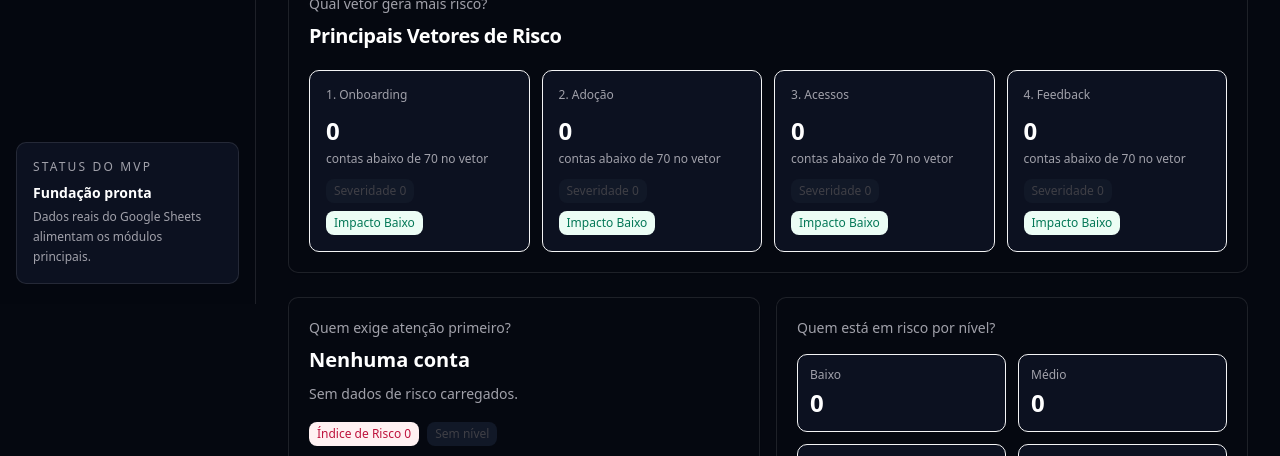
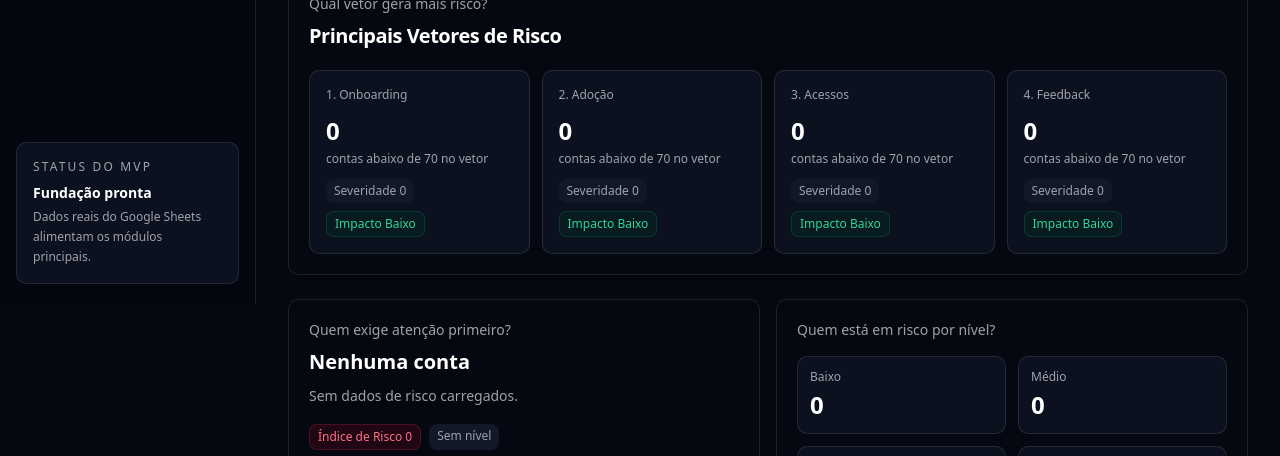
Before and after one commit to KarlaVieira-Dev/kv-partners-mvp, a Next.js app: page /risk-center in a window 1280 px wide. Shown: the part 496-952 px from the top of the page. Built offline with nearby package versions, Linux system fonts and the light colour scheme; no server answers.

Commit message:
fix: dark theme no risk-center

```diff
--- a/components/dashboard/risk-center.tsx
+++ b/components/dashboard/risk-center.tsx
@@ -39,30 +39,30 @@ const riskColor = (level: string) => {
   const normalizedLevel = normalize(level);
 
   if (normalizedLevel.includes("crit")) {
-    return "bg-red-50 text-red-700";
+    return "bg-red-950/40 text-red-400 border border-red-500/20";
   }
 
   if (normalizedLevel.includes("alto")) {
-    return "bg-rose-50 text-rose-700";
+    return "bg-rose-950/40 text-rose-400 border border-rose-500/20";
   }
 
   if (normalizedLevel.includes("medio") || normalizedLevel.includes("médio")) {
-    return "bg-amber-50 text-amber-700";
+    return "bg-amber-950/40 text-amber-400 border border-amber-500/20";
   }
 
-  return "bg-emerald-50 text-emerald-700";
+  return "bg-emerald-950/40 text-emerald-400 border border-emerald-500/20";
 };
 
 const scoreColor = (score: number) => {
   if (score >= 80) {
-    return "bg-emerald-50 text-emerald-700";
+    return "bg-emerald-950/40 text-emerald-400 border border-emerald-500/20";
   }
 
   if (score >= 60) {
-    return "bg-amber-50 text-amber-700";
+    return "bg-amber-950/40 text-amber-400 border border-amber-500/20";
   }
 
-  return "bg-rose-50 text-rose-700";
+  return "bg-rose-950/40 text-rose-400 border border-rose-500/20";
 };
 
 export function RiskCenter() {
@@ -250,7 +250,7 @@ export function RiskCenter() {
         <div className="mt-5 grid gap-3 md:grid-cols-4">
           {riskVectors.map((vector, index) => (
             <article
-              className="rounded-lg border border-zinc-100 bg-[#0c1120] p-4"
+              className="rounded-lg border border-white/10 bg-[#0c1120] p-4"
               key={vector.label}
             >
               <p className="text-xs font-medium text-zinc-400">
@@ -263,7 +263,7 @@ export function RiskCenter() {
                 contas abaixo de 70 no vetor
               </p>
               <div className="mt-3 flex flex-wrap gap-2">
-                <span className="rounded-md bg-[#111827] px-2 py-1 text-xs font-medium text-zinc-700">
+                <span className="rounded-md bg-[#111827] px-2 py-1 text-xs font-medium text-zinc-400">
                   Severidade {vector.severity}
                 </span>
                 <span
@@ -292,10 +292,10 @@ export function RiskCenter() {
             {priorityAccount?.mainReason ?? "Sem dados de risco carregados."}
           </p>
           <div className="mt-4 flex flex-wrap gap-2">
-            <span className="rounded-md bg-rose-50 px-2 py-1 text-xs font-medium text-rose-700">
+            <span className="rounded-md bg-rose-950/40 px-2 py-1 text-xs font-medium text-rose-400 border border-rose-500/20">
               Índice de Risco {priorityAccount?.riskScore ?? 0}
             </span>
-            <span className="rounded-md bg-[#111827] px-2 py-1 text-xs font-medium text-zinc-700">
+            <span className="rounded-md bg-[#111827] px-2 py-1 text-xs font-medium text-zinc-400">
               {priorityAccount?.riskLevel ?? "Sem nível"}
             </span>
           </div>
@@ -307,7 +307,7 @@ export function RiskCenter() {
           </p>
           <div className="mt-4 grid grid-cols-2 gap-3">
             {riskDistribution.map((item) => (
-              <div className="rounded-lg border border-zinc-100 bg-[#0c1120] p-3" key={item.label}>
+              <div className="rounded-lg border border-white/10 bg-[#0c1120] p-3" key={item.label}>
                 <p className="text-xs text-zinc-400">{item.label}</p>
                 <p className="mt-1 text-2xl font-semibold text-white">
                   {item.value}
@@ -378,7 +378,7 @@ export function RiskCenter() {
           {
             header: "Índice de Risco",
             render: (risk) => (
-              <span className="rounded-md bg-[#111827] px-2 py-1 text-xs font-medium text-zinc-700">
+              <span className="rounded-md bg-[#111827] px-2 py-1 text-xs font-medium text-zinc-400">
                 {risk.riskScore}
               </span>
             ),
@@ -466,7 +466,7 @@ function FilterSelect({
     <label className="flex flex-col gap-1 text-xs font-medium text-zinc-400">
       {label}
       <select
-        className="h-10 rounded-lg border border-white/10 bg-[#0c1120] px-3 text-sm font-normal text-zinc-900 outline-none transition focus:border-zinc-400"
+        className="h-10 rounded-lg border border-white/10 bg-[#0c1120] px-3 text-sm font-normal text-white outline-none transition focus:border-zinc-500"
         onChange={(event) => onChange(event.target.value)}
         value={value}
       >
```
